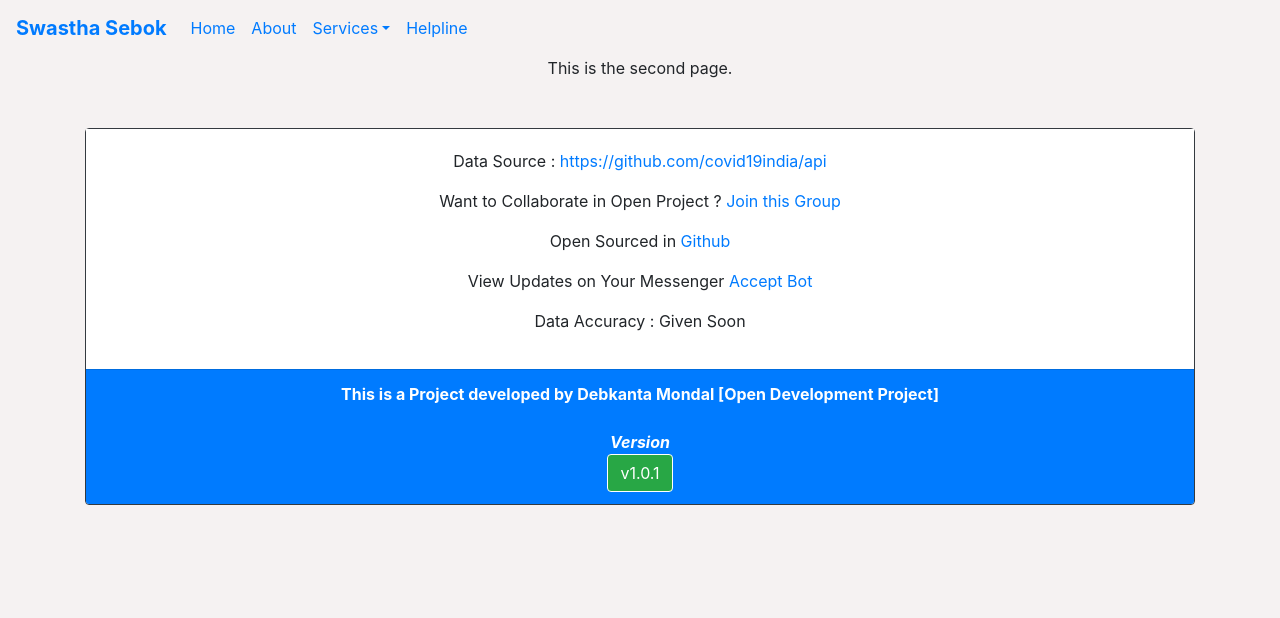
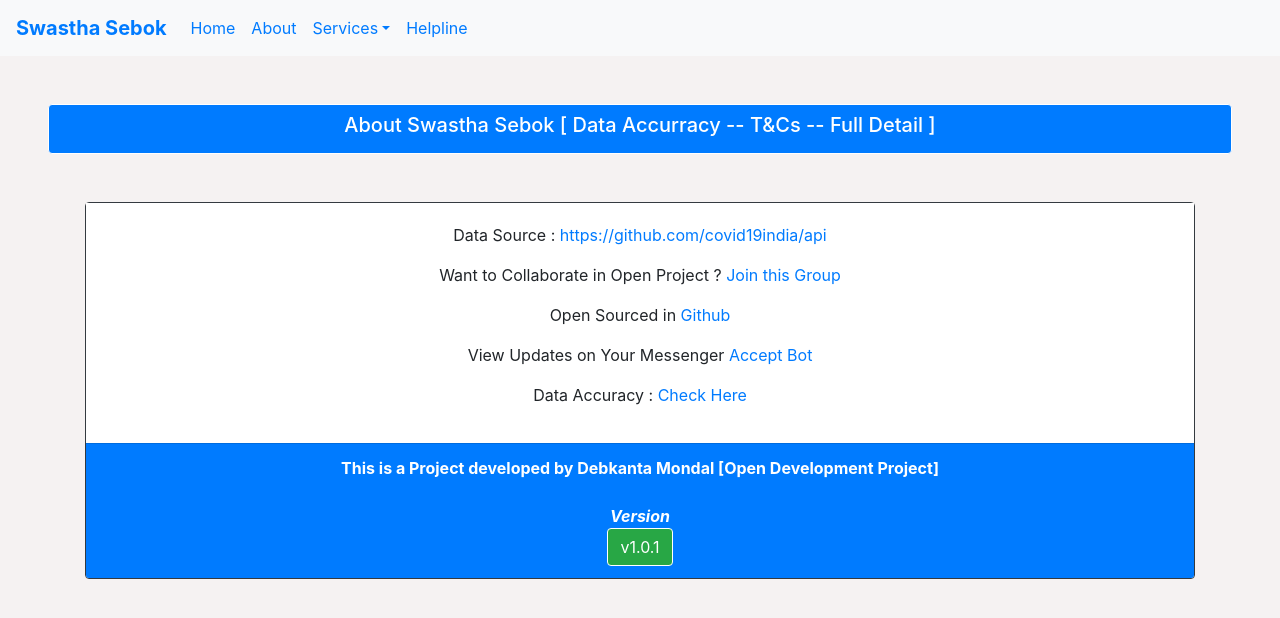
Before and after one commit to DebkantaMondal/Swastha-Sebok-Covid19, a React (Create React App) app: page /Swastha-Sebok-Covid19/about in a window 1280 px wide. Shown: the top 618 px of the page. Built offline with nearby package versions, Linux system fonts and the light colour scheme.

Commit message:
Bug Fixes

```diff
--- a/src/About.js
+++ b/src/About.js
@@ -1,11 +1,15 @@
 import React from "react";
-import Header from "./Header";
+import Officialfaq from "./components/Officialfaq";
+import './App.css';
 
 function About() {
 
      return (
        <div>
-         <p>This is the second page.</p>
+         <center>
+           <p class="font-weight-bold text-white p-2 rounded border border-white shadow-lg ml-5 mr-5 mt-5 mb-3 bg-primary"><h5>About Swastha Sebok [ Data Accurracy -- T&Cs -- Full Detail ]</h5></p>
+
+         </center>
        </div>
      );
 
--- a/src/App.js
+++ b/src/App.js
@@ -21,7 +21,7 @@
     <Header/>
     <Switch>
       <Route path="/Swastha-Sebok-Covid19" exact component={Home}></Route>
-      <Route path="/Swastha-Sebok-Covid19/about" component={About}></Route>
+      <Route path="/Swastha-Sebok-Covid19/about" exact component={About}></Route>
     </Switch>
     <Footer/>
 
--- a/src/Footer.js
+++ b/src/Footer.js
@@ -1,6 +1,7 @@
 import React from 'react';
 import logo from './logo.svg';
 import './App.css';
+import {Link} from 'react-router-dom';
 
 function Footer(){
     return(
@@ -10,10 +11,11 @@
             <div class="card-body text-center bg-white">
 
                     <p>Data Source : <a href="https://github.com/covid19india/api">https://github.com/covid19india/api</a></p>
-                    <p>Want to Collaborate in Open Project ? <a href="#">Join this Group</a></p>
+                    <p>Want to Collaborate in Open Project ? <a href="https://t.me/swasthaSebok">Join this Group</a></p>
                     <p>Open Sourced in <a href="https://github.com/DebkantaMondal/Swastha-Sebok-Covid19" target="blank">Github</a></p>
                     <p>View Updates on Your Messenger <a href="#">Accept Bot</a></p>
-                    <p>Data Accuracy : Given Soon</p>
+                    <p>Data Accuracy : <Link to="/Swastha-Sebok-Covid19/about">Check Here</Link></p>
+
 
             </div>
             <div class="card-footer text-white font-weight-bold bg-primary">
--- a/src/Header.js
+++ b/src/Header.js
@@ -9,7 +9,7 @@
     return(
 
         <div className="App">
-            <nav class="navbar navbar-expand-lg text-primary shadow-lg">
+            <nav class="navbar navbar-expand-lg text-primary shadow-lg bg-light">
   <a class="navbar-brand font-weight-bold" href="#">Swastha Sebok</a>
   <button class="navbar-toggler" type="button" data-toggle="collapse" data-target="#navbarSupportedContent" aria-controls="navbarSupportedContent" aria-expanded="false" aria-label="Toggle navigation">
     <span class="navbar-toggler text-primary">Menu</span>
--- /dev/null
+++ b/src/components/Officialfaq.js
@@ -0,0 +1,20 @@
+import React from "react";
+import '../App.css';
+
+function Officialfaq() {
+    return(
+        <div class="list-group ml-5 mr-5 font-weight-bold">
+              <a href="#" class="list-group-item list-group-item-action">Are You Official ? <br/> No</a>
+              <a href="#" class="list-group-item list-group-item-action list-group-item-primary">What is Your Source of Data ? <br/> We collect Data from some twitter handles , Patients DB of covid19india.org , We Just Use Patients DB APIs of covid19india.org and by some manipulation of those datas we establish our database.</a>
+              <a href="#" class="list-group-item list-group-item-action list-group-item-secondary">This is a secondary list group item</a>
+              <a href="#" class="list-group-item list-group-item-action list-group-item-success">This is a success list group item</a>
+              <a href="#" class="list-group-item list-group-item-action list-group-item-danger">This is a danger list group item</a>
+              <a href="#" class="list-group-item list-group-item-action list-group-item-warning">This is a warning list group item</a>
+              <a href="#" class="list-group-item list-group-item-action list-group-item-info">This is a info list group item</a>
+              <a href="#" class="list-group-item list-group-item-action list-group-item-light">This is a light list group item</a>
+              <a href="#" class="list-group-item list-group-item-action list-group-item-dark">This is a dark list group item</a>
+            </div>
+    )
+}
+
+export default Officialfaq;
--- a/src/index.css
+++ b/src/index.css
@@ -12,3 +12,7 @@
   font-family: source-code-pro, Menlo, Monaco, Consolas, 'Courier New',
     monospace;
 }
+
+active{
+  font-weight: bold;
+}
```
